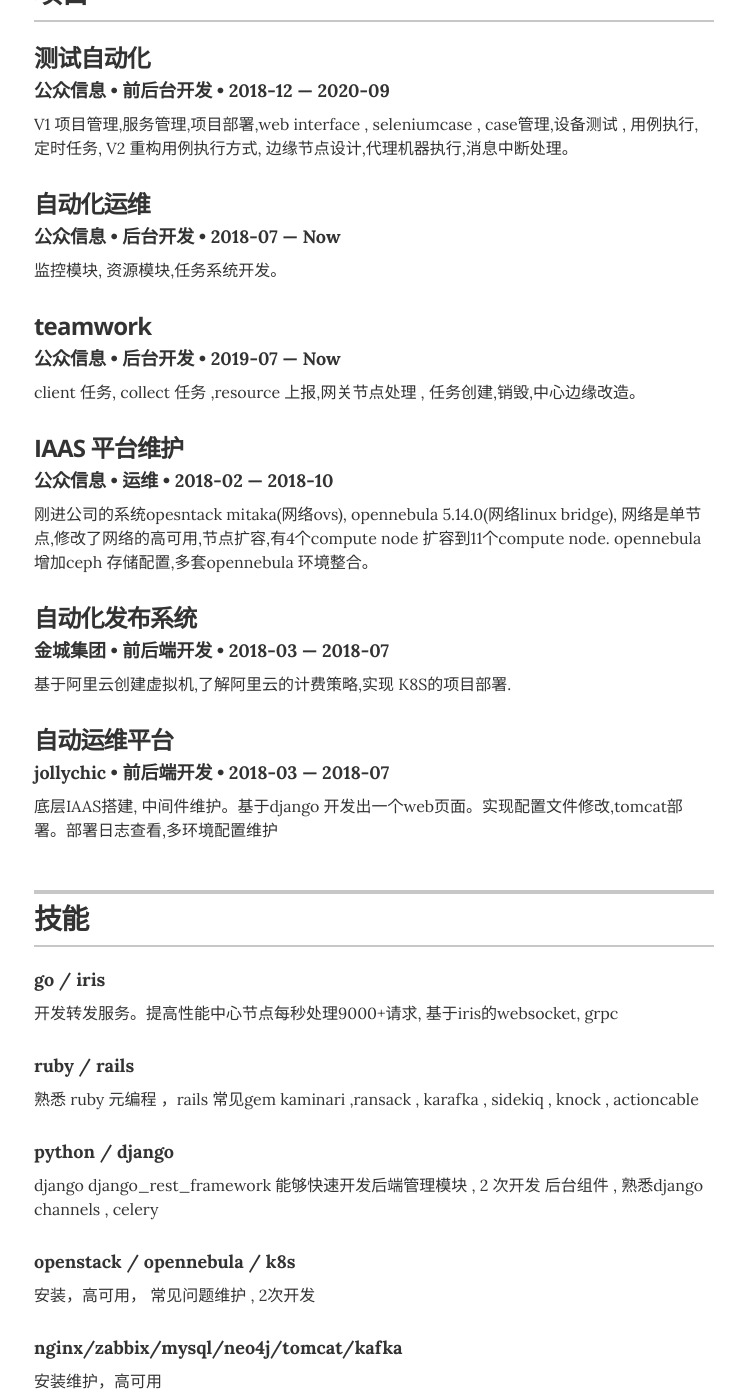
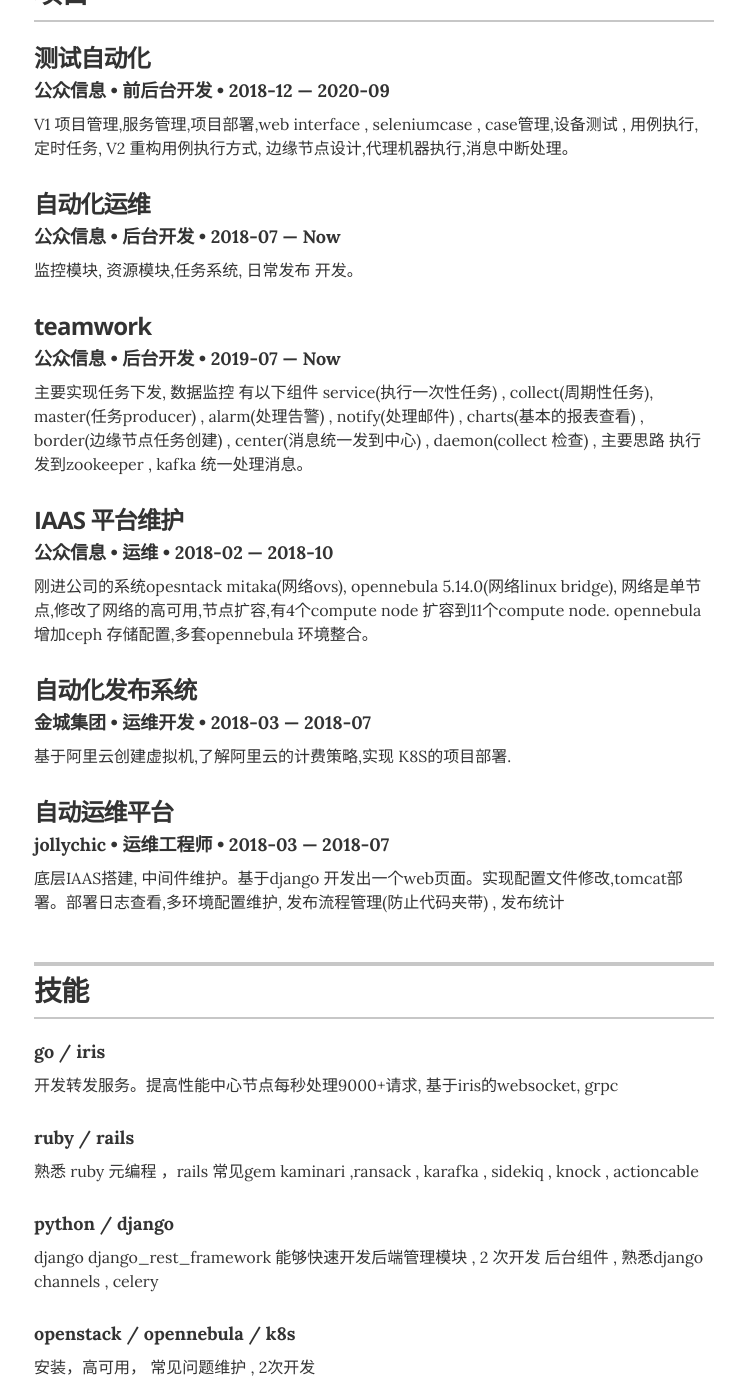
Before and after one commit to xiangfei/myresume, a Jekyll site: the page built from index.html, in a window 1280 px wide and 1400 px high, scrolled down 3214 px. Shown: the whole window, without its empty margins (266-1011 px from the left). Built offline with Jekyll 4.4.1, drawn with Linux system fonts in a browser that asks for light colours.

Commit message:
add projects

```diff
--- a/_data/projects.yml
+++ b/_data/projects.yml
@@ -13,13 +13,13 @@
   company: "公众信息"
   role: 后台开发
   duration: 2018-07 &mdash; Now
-  description: 监控模块, 资源模块,任务系统开发。
+  description: 监控模块, 资源模块,任务系统, 日常发布 开发。
 
 - project: teamwork
   company: "公众信息"
   role: 后台开发
   duration: 2019-07 &mdash; Now
-  description: client 任务, collect 任务 ,resource 上报,网关节点处理 , 任务创建,销毁,中心边缘改造。
+  description: 主要实现任务下发, 数据监控 有以下组件 service(执行一次性任务) ,  collect(周期性任务), master(任务producer)   , alarm(处理告警) , notify(处理邮件) , charts(基本的报表查看) ,  border(边缘节点任务创建) , center(消息统一发到中心) , daemon(collect 检查) ,  主要思路 执行发到zookeeper , kafka 统一处理消息。
 
 - project: IAAS 平台维护
   company: "公众信息"
@@ -29,12 +29,12 @@
 
 - project: 自动化发布系统
   company: "金城集团"
-  role: 前后端开发
+  role: 运维开发
   duration: 2018-03 &mdash; 2018-07
   description: 基于阿里云创建虚拟机,了解阿里云的计费策略,实现 K8S的项目部署.
 
 - project: 自动运维平台
   company: jollychic
-  role: 前后端开发
+  role: 运维工程师
   duration: 2018-03 &mdash; 2018-07
-  description: 底层IAAS搭建, 中间件维护。基于django 开发出一个web页面。实现配置文件修改,tomcat部署。部署日志查看,多环境配置维护
+  description: 底层IAAS搭建, 中间件维护。基于django 开发出一个web页面。实现配置文件修改,tomcat部署。部署日志查看,多环境配置维护, 发布流程管理(防止代码夹带) , 发布统计
```
